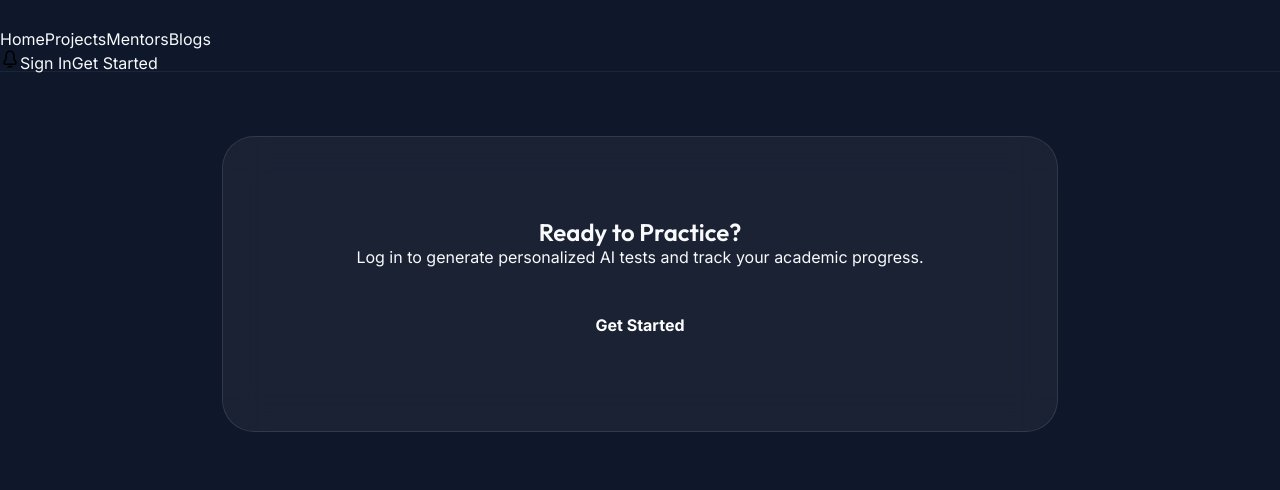
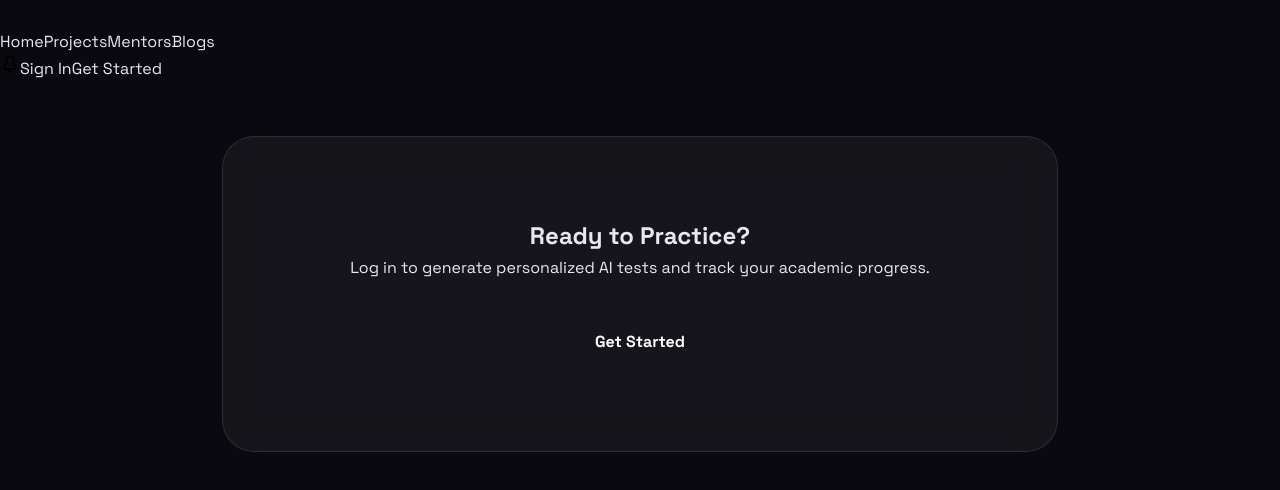
Before and after one commit to ayushjhaa1187-spec/DEV_FUSION, a Next.js app: page /tests in a window 1280 px wide. Shown: the top 490 px of the page. Built offline with nearby package versions, Linux system fonts and the light colour scheme.

Commit message:
feat: Update design tokens to match SkillBridge landing aesthetic

```diff
--- a/src/app/globals.css
+++ b/src/app/globals.css
@@ -1,54 +1,61 @@
-@import url('https://fonts.googleapis.com/css2?family=Inter:wght@400;500;600;700&family=Outfit:wght@400;500;600;700&display=swap');
+@import url('https://fonts.googleapis.com/css2?family=Space+Grotesk:wght@300;400;500;600;700&family=Instrument+Serif:ital@0;1&display=swap');
 
 :root {
-  --primary-violet: #8b5cf6;
-  --primary-violet-glow: #a78bfa;
-  --trust-blue: #2563eb;
-  --mentor-green: #10b981;
-  --alert-amber: #f59e0b;
-  --bg-dark: #0f172a;
-  --bg-card: #1e293b;
-  --text-primary: #f8fafc;
-  --text-secondary: #94a3b8;
-  --border-color: #334155;
-  --glass-bg: rgba(30, 41, 59, 0.7);
-  --glass-border: rgba(148, 163, 184, 0.1);
-  --radius-xl: 1rem;
-  --radius-2xl: 1.5rem;
-  --shadow-xl: 0 20px 25px -5px rgba(0, 0, 0, 0.1), 0 10px 10px -5px rgba(0, 0, 0, 0.04);
+  --bg: #09090f;
+  --surface: #0f0f1a;
+  --surface2: #14141f;
+  --border: rgba(255, 255, 255, 0.07);
+  --text: #e8e8f0;
+  --muted: #7a7a9a;
+  --faint: #3a3a5a;
+  --primary: #7c3aed;
+  --primary-glow: rgba(124, 58, 237, 0.35);
+  --accent: #06d6a0;
+  --accent-glow: rgba(6, 214, 160, 0.3);
+  --gold: #f59e0b;
+  --gold-glow: rgba(245, 158, 11, 0.3);
+  --danger: #ef4444;
+  --danger-glow: rgba(239, 68, 68, 0.3);
+  --indigo: #6366f1;
+  --indigo-glow: rgba(99, 102, 241, 0.3);
+  --pink: #ec4899;
+  --pink-glow: rgba(236, 72, 153, 0.3);
+  --font-display: 'Instrument Serif', serif;
+  --font-body: 'Space Grotesk', sans-serif;
+  --font-code: 'Inter', system-ui, sans-serif;
+  --radius-sm: 0.5rem;
+  --radius-md: 1rem;
+  --radius-lg: 1.25rem;
+  --radius-xl: 1.5rem;
+  --radius-2xl: 2rem;
+  --shadow-sm: 0 0 20px rgba(0, 0, 0, 0.3);
+  --shadow-md: 0 20px 60px rgba(0, 0, 0, 0.4);
+  --shadow-lg: 0 20px 50px rgba(0, 0, 0, 0.5);
 }
 
 * {
-
   box-sizing: border-box;
+  margin: 0;
   padding: 0;
-  margin: 0;
 }
 
-html,
-body {
-  max-width: 100vw;
-  overflow-x: hidden;
-  height: 100%;
+html {
+  scroll-behavior: smooth;
 }
 
 body {
-  background-color: var(--bg-dark);
-  color: var(--text-primary);
-  font-family: 'Inter', sans-serif;
+  background: var(--bg);
+  color: var(--text);
+  font-family: var(--font-body);
+  overflow-x: hidden;
+  line-height: 1.6;
   -webkit-font-smoothing: antialiased;
   -moz-osx-font-smoothing: grayscale;
-}
-
-h1, h2, h3, h4, h5, h6 {
-  font-family: 'Outfit', sans-serif;
-  font-weight: 600;
 }
 
 a {
   color: inherit;
   text-decoration: none;
-  transition: all 0.2s ease;
 }
 
 button {
@@ -56,31 +63,9 @@ button {
   border: none;
   background: none;
   font-family: inherit;
-  transition: all 0.2s ease;
 }
 
-/* Glassmorphism Utility */
-.glass {
-  background: var(--glass-bg);
-  backdrop-filter: blur(12px);
-  -webkit-backdrop-filter: blur(12px);
-  border: 1px solid var(--glass-border);
+::selection {
+  background: var(--primary);
+  color: white;
 }
-
-/* Scrollbar Styling */
-::-webkit-scrollbar {
-  width: 8px;
-}
-
-::-webkit-scrollbar-track {
-  background: var(--bg-dark);
-}
-
-::-webkit-scrollbar-thumb {
-  background: var(--border-color);
-  border-radius: 4px;
-}
-
-::-webkit-scrollbar-thumb:hover {
-  background: var(--text-secondary);
-}
```
